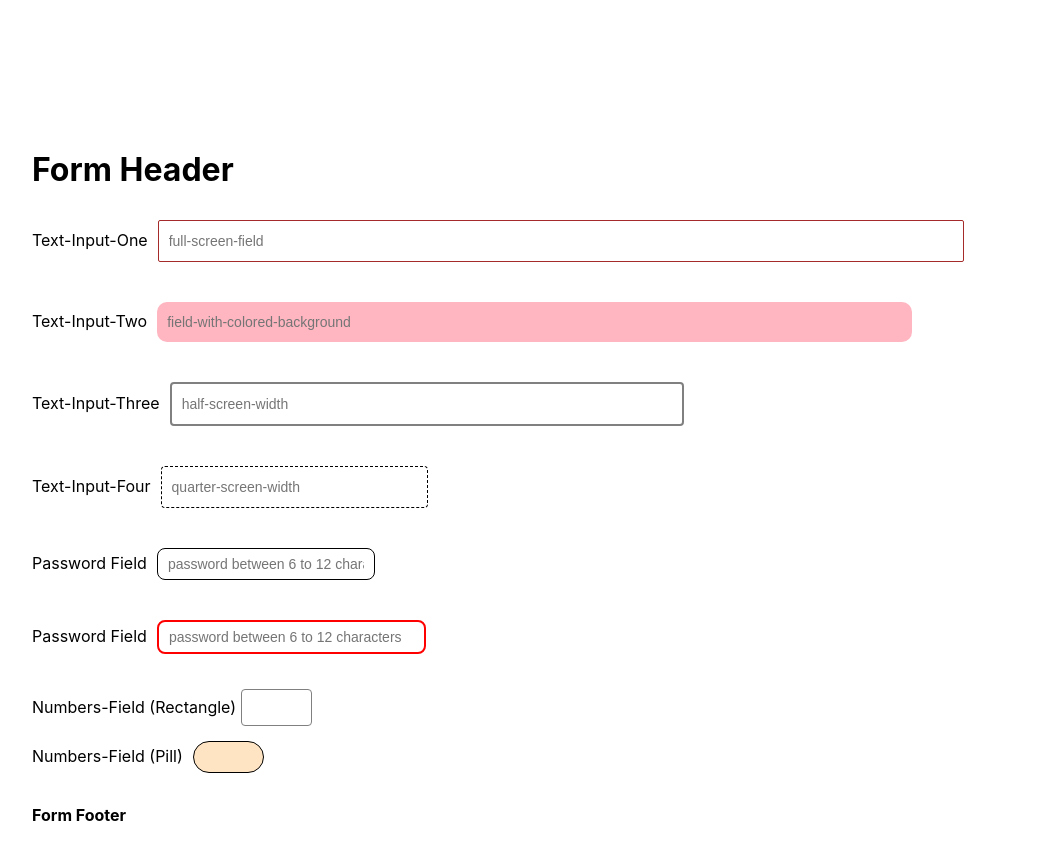
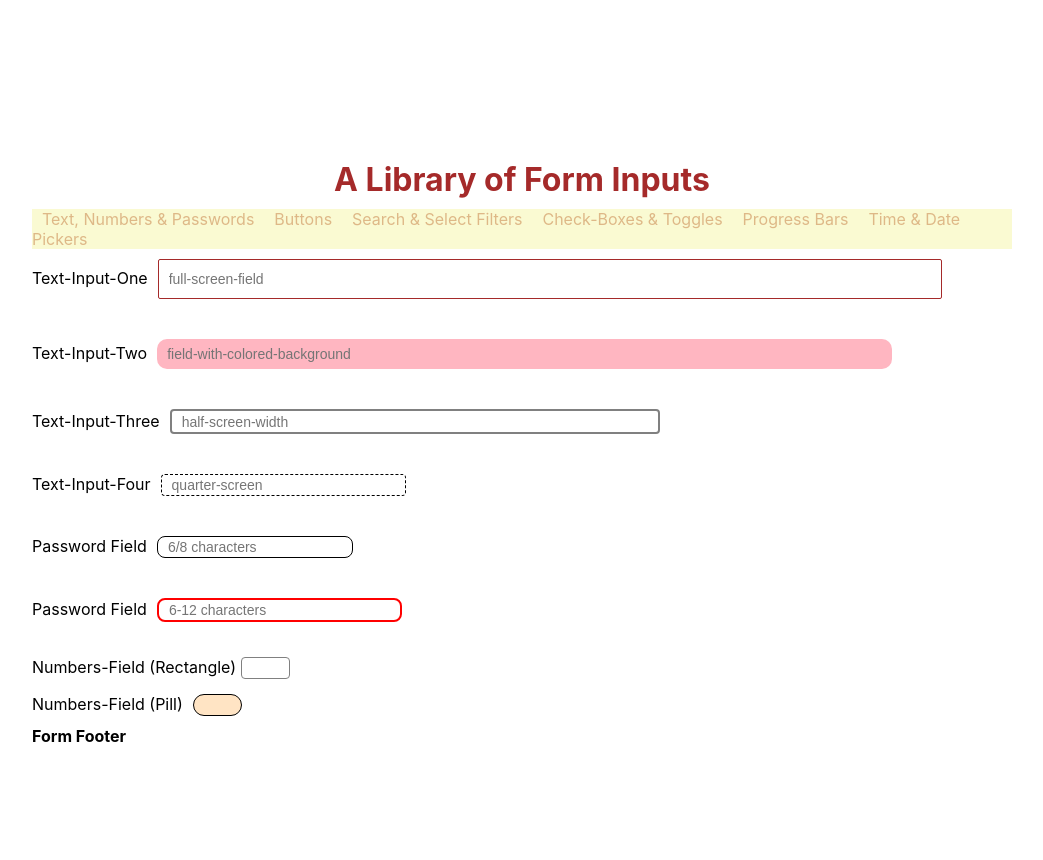
Before and after one commit to SumiSastri/react-forms-hub, a React (Create React App) app: page / in a window 1280 px wide. Shown: the top 860 px of the page, without its empty margins (118-1161 px from the left). Built offline with nearby package versions, Linux system fonts and the light colour scheme.

Commit message:
adds navbar

```diff
--- a/src/components/check-boxes/checkbox.css
+++ b/src/components/check-boxes/checkbox.css
@@ -1,3 +1,8 @@
+* {
+  box-sizing: border-box;
+  padding: 0;
+  margin: 0;
+}
 .checkbox {
   height: 10px;
   width: 20px;
--- a/src/components/form-buttons/button.css
+++ b/src/components/form-buttons/button.css
@@ -1,3 +1,9 @@
+* {
+  box-sizing: border-box;
+  padding: 0;
+  margin: 0;
+}
+
 .button-types {
   margin: 10px;
   padding: 10px;
--- a/src/components/form-input-fields/input.css
+++ b/src/components/form-input-fields/input.css
@@ -1,5 +1,16 @@
+* {
+  box-sizing: border-box;
+  padding: 0;
+  margin: 0;
+}
+
+.nav-header-branding{
+  text-align: center;
+  padding: 10px;
+}
+
 .input-field-one {
-  height: 20px;
+  height: 40px;
   width: 80%;
   margin: 10px;
   padding: 10px;
@@ -10,7 +21,7 @@
 }
 
 .input-field-two {
-  height: 20px;
+  height: 30px;
   width: 75%;
   margin: 10px;
   padding: 10px;
@@ -27,7 +38,7 @@
 }
 
 .input-field-three {
-  height: 20px;
+  height: 25px;
   width: 50%;
   margin: 10px;
   padding: 10px;
--- a/src/components/form-input-fields/input.js
+++ b/src/components/form-input-fields/input.js
@@ -42,7 +42,7 @@ const Input = properties => {
         <input
           name='input-field-four'
           type='text'
-          placeholder='quarter-screen-width'
+          placeholder='quarter-screen'
           className='input-field-four'
         />
       </div>
@@ -52,7 +52,7 @@ const Input = properties => {
         <input
           name='password-field-1'
           type='password'
-          placeholder='password between 6 to 12 characters'
+          placeholder='6/8 characters'
           className='password-field-1'
         />
       </div>
@@ -62,7 +62,7 @@ const Input = properties => {
         <input
           name='password-field-2'
           type='password'
-          placeholder='password between 6 to 12 characters'
+          placeholder='6-12 characters'
           className='password-field-2'
         />
       </div>
--- a/src/components/form-navbars/form-navbars.css
+++ b/src/components/form-navbars/form-navbars.css
@@ -0,0 +1,36 @@
+* {
+  box-sizing: border-box;
+  padding: 0;
+  margin: 0;
+}
+h1 {
+  color: brown;
+}
+.navbar-links {
+  color: burlywood;
+}
+ul {
+  list-style: none;
+  margin: 0px;
+  padding: 0px;
+  overflow: hidden;
+  background-color: lightgoldenrodyellow;
+  position: -webkit-sticky;
+  position: sticky;
+  top: 0px;
+  width: 100%;
+  align-content: left;
+}
+
+li {
+  margin: 0px;
+  padding: 0px 10px;
+  display: inline;
+  text-align: center;
+  line-height: 10px;
+}
+
+li:hover {
+  background-color: brown;
+  color: bisque;
+}
--- a/src/components/form-navbars/formHeader.js
+++ b/src/components/form-navbars/formHeader.js
@@ -1,9 +1,22 @@
 import React from 'react';
+import './form-navbars.css';
 
 const FormHeader = () => {
 	return (
-		<div>
-			<h1>Form Header</h1>
+		<div className="form-navbar-header-container">
+			<div className="nav-header-branding">
+			<h1>A Library of Form Inputs</h1>
+			</div>
+			<div className="nav-bar-content">
+			<ul className="navbar-links">
+				<li>Text, Numbers & Passwords</li>
+				<li>Buttons</li>
+				<li>Search & Select Filters</li>
+				<li>Check-Boxes & Toggles</li>
+				<li>Progress Bars</li>
+				<li>Time & Date Pickers</li>
+			</ul>
+			</div>
 		</div>
 	);
 };
```
Also changed, not shown: 1 other file (tests, documents, lock files or other folders).
